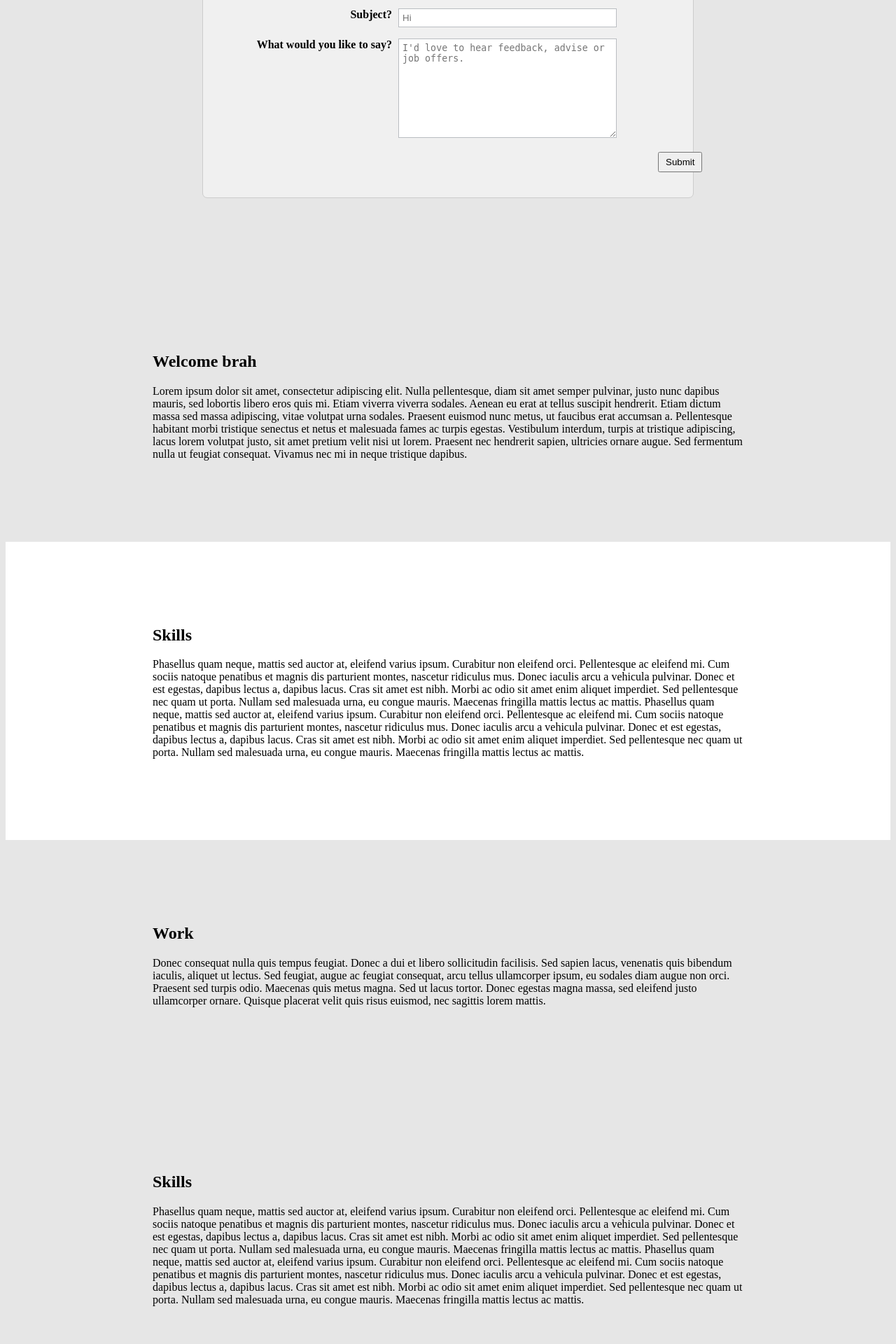
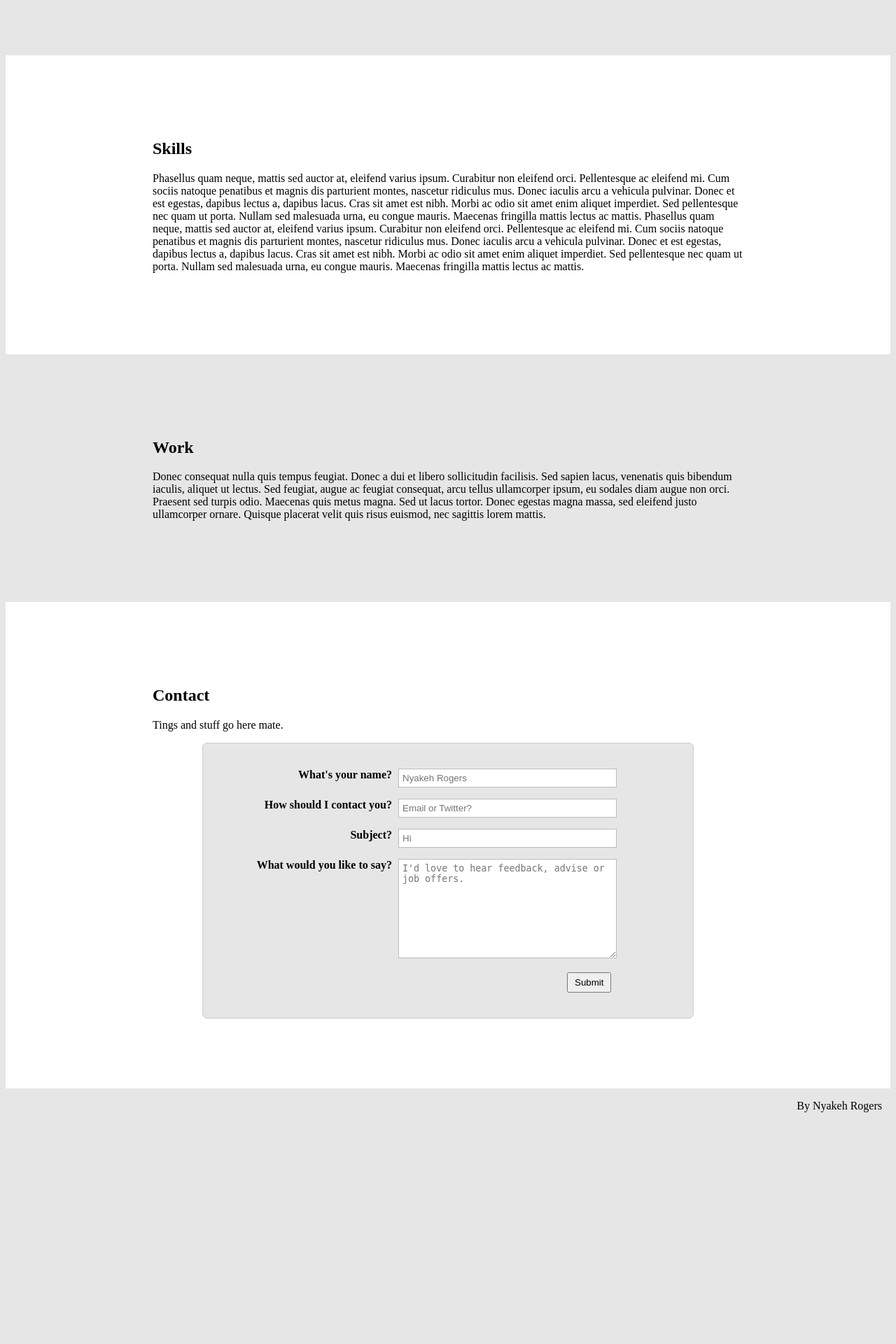
Before and after one commit to nyakeh/Web, a PHP site: page / in a window 1280 px wide. Shown: the part 520-2440 px from the top of the page at 70% size. After the commit the page ends 2109 px from the top, so only its background shows below. Run offline with PHP 8.4, Linux system fonts and the light colour scheme.

Commit message:
Added simple footer
Changed user comment text colour.
Gave the contact me article a white background.
Fixed submit buttons positioning.

```diff
--- a/Invisible/Index.html
+++ b/Invisible/Index.html
@@ -10,28 +10,12 @@
 </header>
 <div id="content">
 
-    <article id="contact">
-        <header>
-            <h1>Contact</h1>
-        </header>
-        <p>Tings and stuff go here mate.</p>
-        <form id="contactform" method="post" action="<?php echo $_SERVER['PHP_SELF'];?>">
-            <p><label>What's your name? </label><input type="text" class="input" name="name" id="form_name" placeholder="Nyakeh Rogers"></p>
-            <p><label>How should I contact you? </label><input type="text" class="input" name="contact" id="form_contact" placeholder="Email or Twitter?"></p> <!-- possibly use icons-->
-            <p><label>Subject? </label><input type="text" class="input" name="subject" id="form_subject" placeholder="Hi"></p> <!-- possibly use icons-->
-            <p><label>What would you like to say? </label><textarea class="input textarea" name="message" id="form_message" form="contactform" placeholder="I'd love to hear feedback, advise or job offers."></textarea></p>
-            <p><input type="submit" id="submitButton"> </p>
-        </form>
-    </article>
-
     <article id="welcome">
     <header>
         <h1>Welcome brah</h1>
     </header>
     <p>Lorem ipsum dolor sit amet, consectetur adipiscing elit. Nulla pellentesque, diam sit amet semper pulvinar, justo nunc dapibus mauris, sed lobortis libero eros quis mi. Etiam viverra viverra sodales. Aenean eu erat at tellus suscipit hendrerit. Etiam dictum massa sed massa adipiscing, vitae volutpat urna sodales. Praesent euismod nunc metus, ut faucibus erat accumsan a. Pellentesque habitant morbi tristique senectus et netus et malesuada fames ac turpis egestas. Vestibulum interdum, turpis at tristique adipiscing, lacus lorem volutpat justo, sit amet pretium velit nisi ut lorem. Praesent nec hendrerit sapien, ultricies ornare augue. Sed fermentum nulla ut feugiat consequat. Vivamus nec mi in neque tristique dapibus.</p>
     </article>
-
-
 
     <article id="skills">
         <header>
@@ -47,33 +31,22 @@
         <p>Donec consequat nulla quis tempus feugiat. Donec a dui et libero sollicitudin facilisis. Sed sapien lacus, venenatis quis bibendum iaculis, aliquet ut lectus. Sed feugiat, augue ac feugiat consequat, arcu tellus ullamcorper ipsum, eu sodales diam augue non orci. Praesent sed turpis odio. Maecenas quis metus magna. Sed ut lacus tortor. Donec egestas magna massa, sed eleifend justo ullamcorper ornare. Quisque placerat velit quis risus euismod, nec sagittis lorem mattis.</p>
     </article>
 
-
-
-
-    <article id="sasdkills">
+    <article id="contact">
         <header>
-            <h1>Skills</h1>
+            <h1>Contact</h1>
         </header>
-        <p>Phasellus quam neque, mattis sed auctor at, eleifend varius ipsum. Curabitur non eleifend orci. Pellentesque ac eleifend mi. Cum sociis natoque penatibus et magnis dis parturient montes, nascetur ridiculus mus. Donec iaculis arcu a vehicula pulvinar. Donec et est egestas, dapibus lectus a, dapibus lacus. Cras sit amet est nibh. Morbi ac odio sit amet enim aliquet imperdiet. Sed pellentesque nec quam ut porta. Nullam sed malesuada urna, eu congue mauris. Maecenas fringilla mattis lectus ac mattis. Phasellus quam neque, mattis sed auctor at, eleifend varius ipsum. Curabitur non eleifend orci. Pellentesque ac eleifend mi. Cum sociis natoque penatibus et magnis dis parturient montes, nascetur ridiculus mus. Donec iaculis arcu a vehicula pulvinar. Donec et est egestas, dapibus lectus a, dapibus lacus. Cras sit amet est nibh. Morbi ac odio sit amet enim aliquet imperdiet. Sed pellentesque nec quam ut porta. Nullam sed malesuada urna, eu congue mauris. Maecenas fringilla mattis lectus ac mattis.</p>
-    </article>
-    <article id="skilasls">
-        <header>
-            <h1>Skills</h1>
-        </header>
-        <p>Phasellus quam neque, mattis sed auctor at, eleifend varius ipsum. Curabitur non eleifend orci. Pellentesque ac eleifend mi. Cum sociis natoque penatibus et magnis dis parturient montes, nascetur ridiculus mus. Donec iaculis arcu a vehicula pulvinar. Donec et est egestas, dapibus lectus a, dapibus lacus. Cras sit amet est nibh. Morbi ac odio sit amet enim aliquet imperdiet. Sed pellentesque nec quam ut porta. Nullam sed malesuada urna, eu congue mauris. Maecenas fringilla mattis lectus ac mattis. Phasellus quam neque, mattis sed auctor at, eleifend varius ipsum. Curabitur non eleifend orci. Pellentesque ac eleifend mi. Cum sociis natoque penatibus et magnis dis parturient montes, nascetur ridiculus mus. Donec iaculis arcu a vehicula pulvinar. Donec et est egestas, dapibus lectus a, dapibus lacus. Cras sit amet est nibh. Morbi ac odio sit amet enim aliquet imperdiet. Sed pellentesque nec quam ut porta. Nullam sed malesuada urna, eu congue mauris. Maecenas fringilla mattis lectus ac mattis.</p>
-    </article>
-    <article id="skildls">
-        <header>
-            <h1>Skills</h1>
-        </header>
-        <p>Phasellus quam neque, mattis sed auctor at, eleifend varius ipsum. Curabitur non eleifend orci. Pellentesque ac eleifend mi. Cum sociis natoque penatibus et magnis dis parturient montes, nascetur ridiculus mus. Donec iaculis arcu a vehicula pulvinar. Donec et est egestas, dapibus lectus a, dapibus lacus. Cras sit amet est nibh. Morbi ac odio sit amet enim aliquet imperdiet. Sed pellentesque nec quam ut porta. Nullam sed malesuada urna, eu congue mauris. Maecenas fringilla mattis lectus ac mattis. Phasellus quam neque, mattis sed auctor at, eleifend varius ipsum. Curabitur non eleifend orci. Pellentesque ac eleifend mi. Cum sociis natoque penatibus et magnis dis parturient montes, nascetur ridiculus mus. Donec iaculis arcu a vehicula pulvinar. Donec et est egestas, dapibus lectus a, dapibus lacus. Cras sit amet est nibh. Morbi ac odio sit amet enim aliquet imperdiet. Sed pellentesque nec quam ut porta. Nullam sed malesuada urna, eu congue mauris. Maecenas fringilla mattis lectus ac mattis.</p>
-    </article>
-    <article id="skaills">
-        <header>
-            <h1>Skills</h1>
-        </header>
-        <p>Phasellus quam neque, mattis sed auctor at, eleifend varius ipsum. Curabitur non eleifend orci. Pellentesque ac eleifend mi. Cum sociis natoque penatibus et magnis dis parturient montes, nascetur ridiculus mus. Donec iaculis arcu a vehicula pulvinar. Donec et est egestas, dapibus lectus a, dapibus lacus. Cras sit amet est nibh. Morbi ac odio sit amet enim aliquet imperdiet. Sed pellentesque nec quam ut porta. Nullam sed malesuada urna, eu congue mauris. Maecenas fringilla mattis lectus ac mattis. Phasellus quam neque, mattis sed auctor at, eleifend varius ipsum. Curabitur non eleifend orci. Pellentesque ac eleifend mi. Cum sociis natoque penatibus et magnis dis parturient montes, nascetur ridiculus mus. Donec iaculis arcu a vehicula pulvinar. Donec et est egestas, dapibus lectus a, dapibus lacus. Cras sit amet est nibh. Morbi ac odio sit amet enim aliquet imperdiet. Sed pellentesque nec quam ut porta. Nullam sed malesuada urna, eu congue mauris. Maecenas fringilla mattis lectus ac mattis.</p>
+        <p>Tings and stuff go here mate.</p>
+        <form id="contactform" method="post" action="">
+            <p><label>What's your name? </label><input type="text" class="input" name="name" id="form_name" placeholder="Nyakeh Rogers"></p>
+            <p><label>How should I contact you? </label><input type="text" class="input" name="contact" id="form_contact" placeholder="Email or Twitter?"></p> <!-- possibly use icons-->
+            <p><label>Subject? </label><input type="text" class="input" name="subject" id="form_subject" placeholder="Hi"></p> <!-- possibly use icons-->
+            <p><label>What would you like to say? </label><textarea class="input textarea" name="message" id="form_message" form="contactform" placeholder="I'd love to hear feedback, advise or job offers."></textarea></p>
+            <p><input type="submit" id="submitButton"> </p>
+        </form>
     </article>
 </div>
+<footer>
+    <p>By Nyakeh Rogers</p>
+</footer>
 </body>
 </html>
--- a/Invisible/style.css
+++ b/Invisible/style.css
@@ -21,14 +21,14 @@ article {
     min-width: 500px;
     padding: 100px 210px;
 }
-article#skills {
+article#skills, #contact {
     background: #fff;
 }
 
 #contactform {
     width: 600px;
     padding: 20px 50px;
-    background: #f0f0f0;
+    background: #E6E6E6;
     border: 1px solid #cccccc;
     margin-left: auto;
     margin-right: auto;
@@ -48,12 +48,16 @@ label {
     padding: 5px;
     border: 1px solid #b9bdc1;
     width: 300px;
-    /*color: #797979;*/
+    color: #505050;
 }
 .textarea {
     height: 130px;
 }
 #submitButton {
     padding: 5px 9px;
-    margin-left: 600px;
+    margin-left: 470px;
 }
+footer {
+    text-align: right;
+    padding-right: 12px;
+}
```
